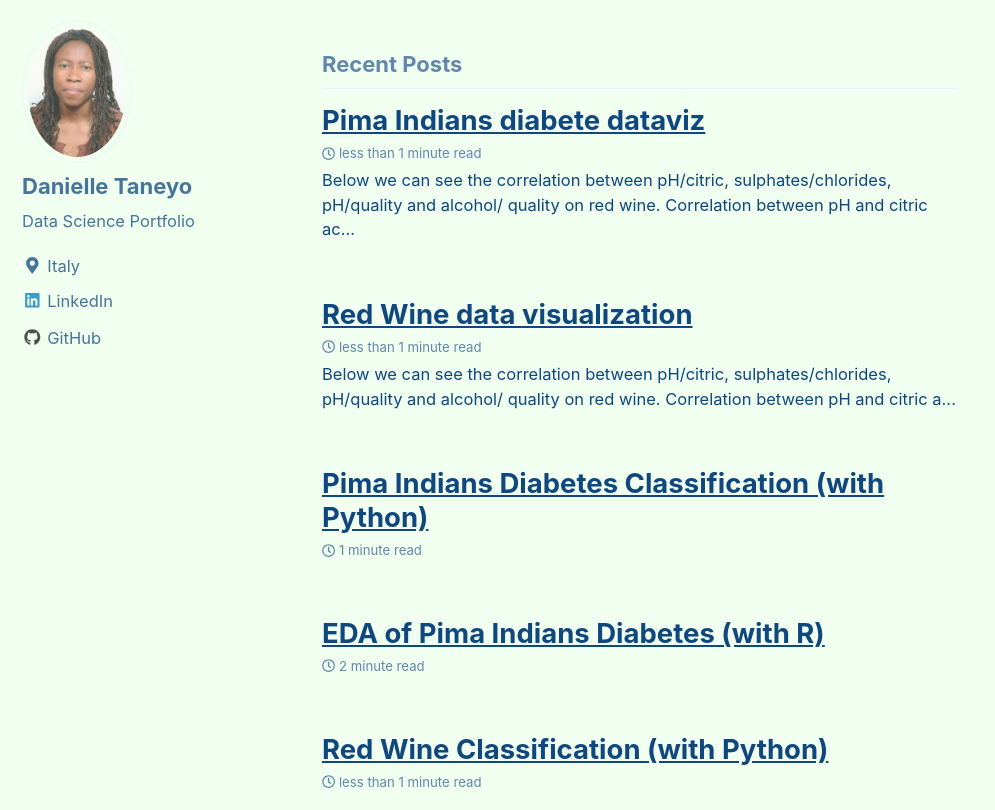
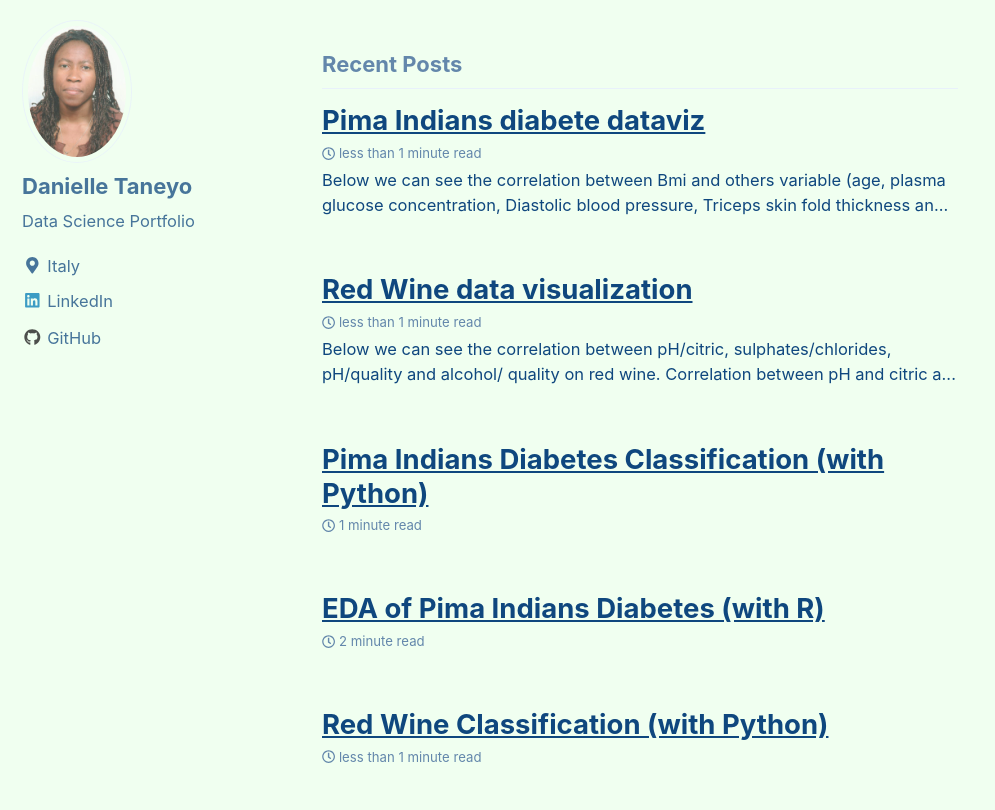
Before and after one commit to lsaa2014/lsaa2014.github.io, a Jekyll site: the page built from index.html, in a window 1280 px wide and 900 px high, scrolled down 994 px, cut to the strip 90-900 px from the top of the window. Shown: the whole strip, without its empty margins (0-995 px from the left). Built offline with Jekyll 4.4.1, drawn with Linux system fonts in a browser that asks for light colours; nearby versions of some CDN libraries; the list of posts is cut into pages by our own code.

Commit message:
Update 2018-09-14-DiabetesdataViz.md

```diff
--- a/_posts/2018-09-14-DiabetesdataViz.md
+++ b/_posts/2018-09-14-DiabetesdataViz.md
@@ -7,10 +7,10 @@
   - Tableau
 ---
 
-Below we can see the correlation between pH/citric, sulphates/chlorides, pH/quality and alcohol/ quality on red wine.
-- Correlation between pH and citric acid is stronger for high quality wine
-- As the quality decreased correlation between suphates and chlorides decreased also
-- High and medium wine have low pH
-- The average alcohol percentage of high quality wine is 11.5.
-
-<iframe src="https://public.tableau.com/views/Diabete_2/Diabetedashboard?:showVizHome=no&:embed=true" width="90%" height="600"></iframe>
+Below we can see the correlation between Bmi and others variable (age, plasma glucose concentration, Diastolic blood pressure, Triceps skin fold thickness and Diabetes pedigree function).
+- Correlation between Bmi and Triceps skin fold thickness is stronger for those who tested negative
+- As Bmi increased Triceps skin fold thickness increased also
+- Correlation between Bmi and Age seemed negative for positive test
+- With average Bmi more than 34, we found many positive and specially after more than 13 time of pregnant
+- With pedigree function more than 1.8 it is most likely that the test be positive
+<iframe src="https://public.tableau.com/views/Diabete_2/Diabetedashboard?:showVizHome=no&:embed=true" width="90%" height="800"></iframe>
```
